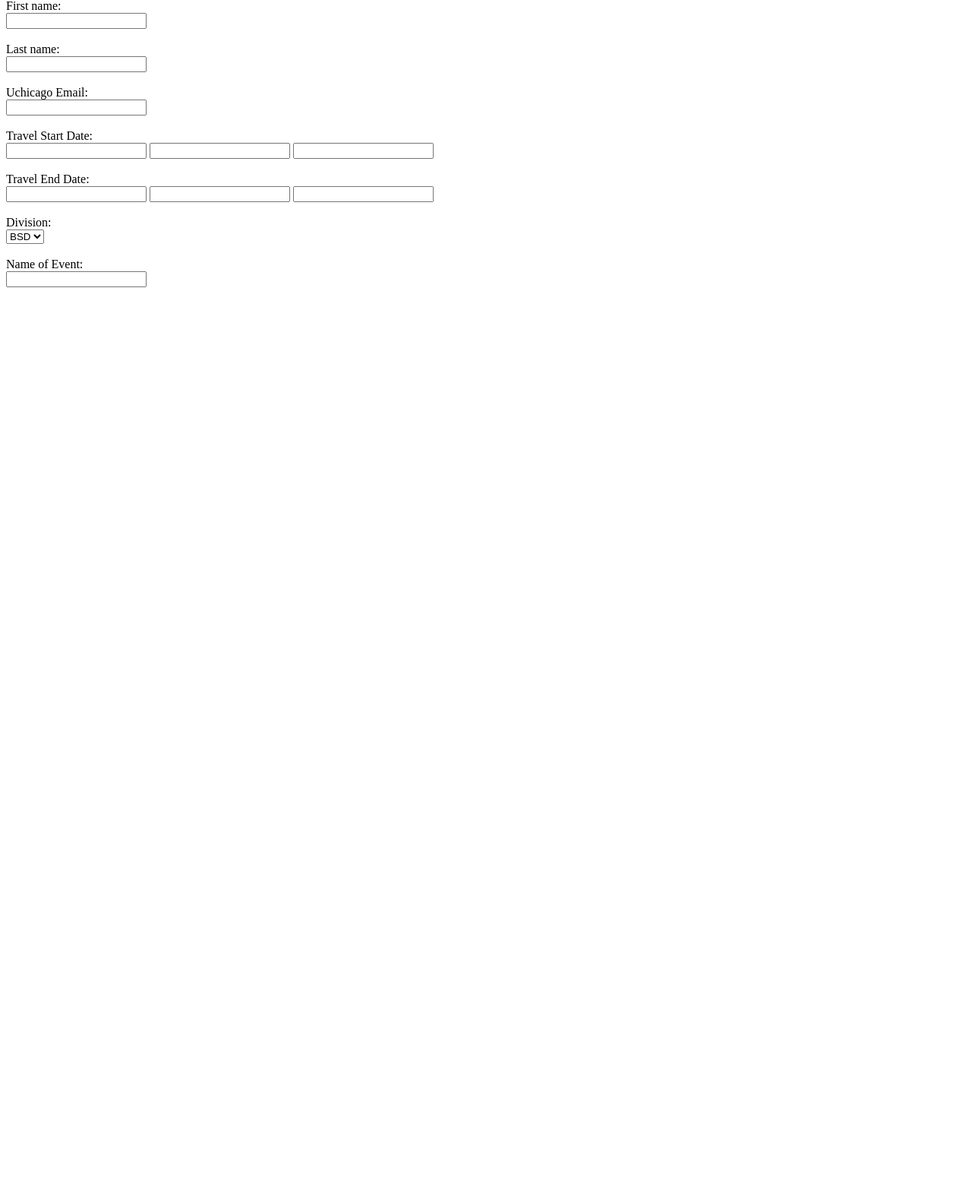
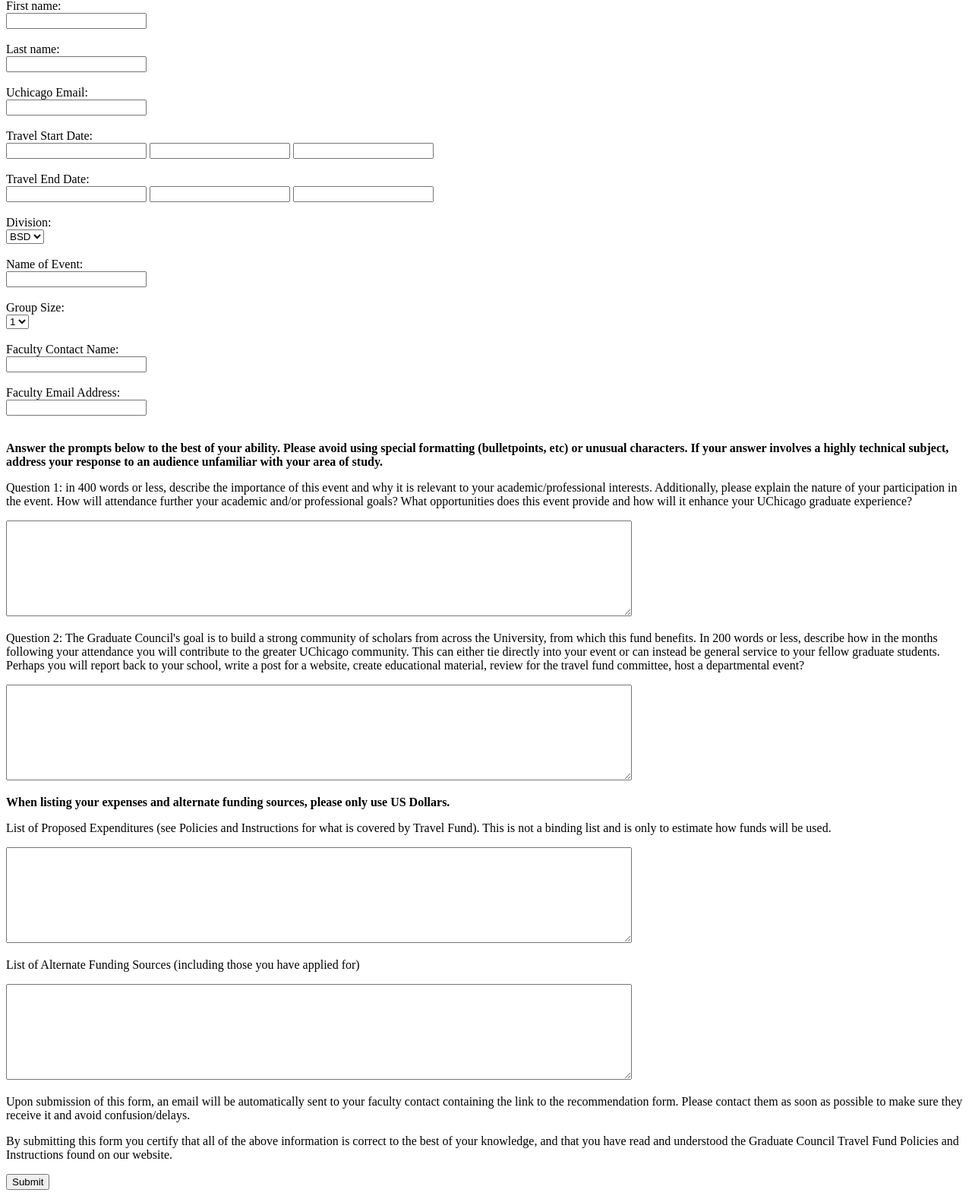
Before and after one commit to siyoungbyun/gc-travel-parser, a Flask app: page /basic in a window 1280 px wide. Shown: the part 115-1689 px from the top of the page at 76% size. Before the commit the page ends 493 px from the top, so only its background shows below. Run offline with Flask 2, Linux system fonts and the light colour scheme.

Commit message:
Flesh out basic page

```diff
--- a/gctravelparser/templates/basic.html
+++ b/gctravelparser/templates/basic.html
@@ -30,11 +30,72 @@
         <option value="bsd">BSD</option>
         <option value="psd">PSD</option>
         <option value="ime">IME</option>
-        <option value="...">...</option>
     </select><br><br>
     Name of Event:<br>
-    <input type="text" name="event-name">
+    <input type="text" name="event-name"><br><br>
+    Group Size:<br>
+    <select name="group-size">
+        <option value="1">1</option>
+        <option value="2">2</option>
+        <option value="3">3</option>
+        <option value="4">4</option>
+        <option value="5">5</option>
+    </select><br><br>
+    Faculty Contact Name:<br>
+    <input type="text" name="faculty-name"><br><br>
+    Faculty Email Address:<br>
+    <input type="text" name="faculty-email"><br><br>
 </form>
+
+<p>
+<strong>
+Answer the prompts below to the best of your ability.
+Please avoid using special formatting (bulletpoints, etc) or unusual characters.
+If your answer involves a highly technical subject, address your response to an audience unfamiliar with your area of study.
+</strong>
+</p>
+
+<form>
+    <p>
+        Question 1: in 400 words or less, describe the importance of this event and why it is relevant to your academic/professional interests.
+        Additionally, please explain the nature of your participation in the event.
+        How will attendance further your academic and/or professional goals?
+        What opportunities does this event provide and how will it enhance your UChicago graduate experience?
+    </p>
+    <textarea rows="8" cols="100"></textarea>
+    <p>
+        Question 2: The Graduate Council's goal is to build a strong community of scholars from across the University, from which this fund benefits.
+        In 200 words or less, describe how in the months following your attendance you will contribute to the greater UChicago community.
+        This can either tie directly into your event or can instead be general service to your fellow graduate students.
+        Perhaps you will report back to your school, write a post for a website, create educational material, review for the travel fund committee, host a departmental event?
+    </p>
+    <textarea rows="8" cols="100"></textarea>
+    <p>
+    <strong>
+        When listing your expenses and alternate funding sources, please only use US Dollars.
+    </strong>
+    </p>
+    <p>
+        List of Proposed Expenditures (see Policies and Instructions for what is covered by Travel Fund).
+        This is not a binding list and is only to estimate how funds will be used.
+    </p>
+    <textarea rows="8" cols="100"></textarea>
+    <p>
+        List of Alternate Funding Sources (including those you have applied for)
+    </p>
+    <textarea rows="8" cols="100"></textarea>
+</form>
+
+<p>
+    Upon submission of this form, an email will be automatically sent to your faculty contact containing the link to the recommendation form.
+    Please contact them as soon as possible to make sure they receive it and avoid confusion/delays.
+</p>
+
+<p>
+    By submitting this form you certify that all of the above information is correct to the best of your knowledge, and that you have read and understood the Graduate Council Travel Fund Policies and Instructions found on our website.
+</p>
+
+<button>Submit</button>
 
 </body>
 <script>
```
